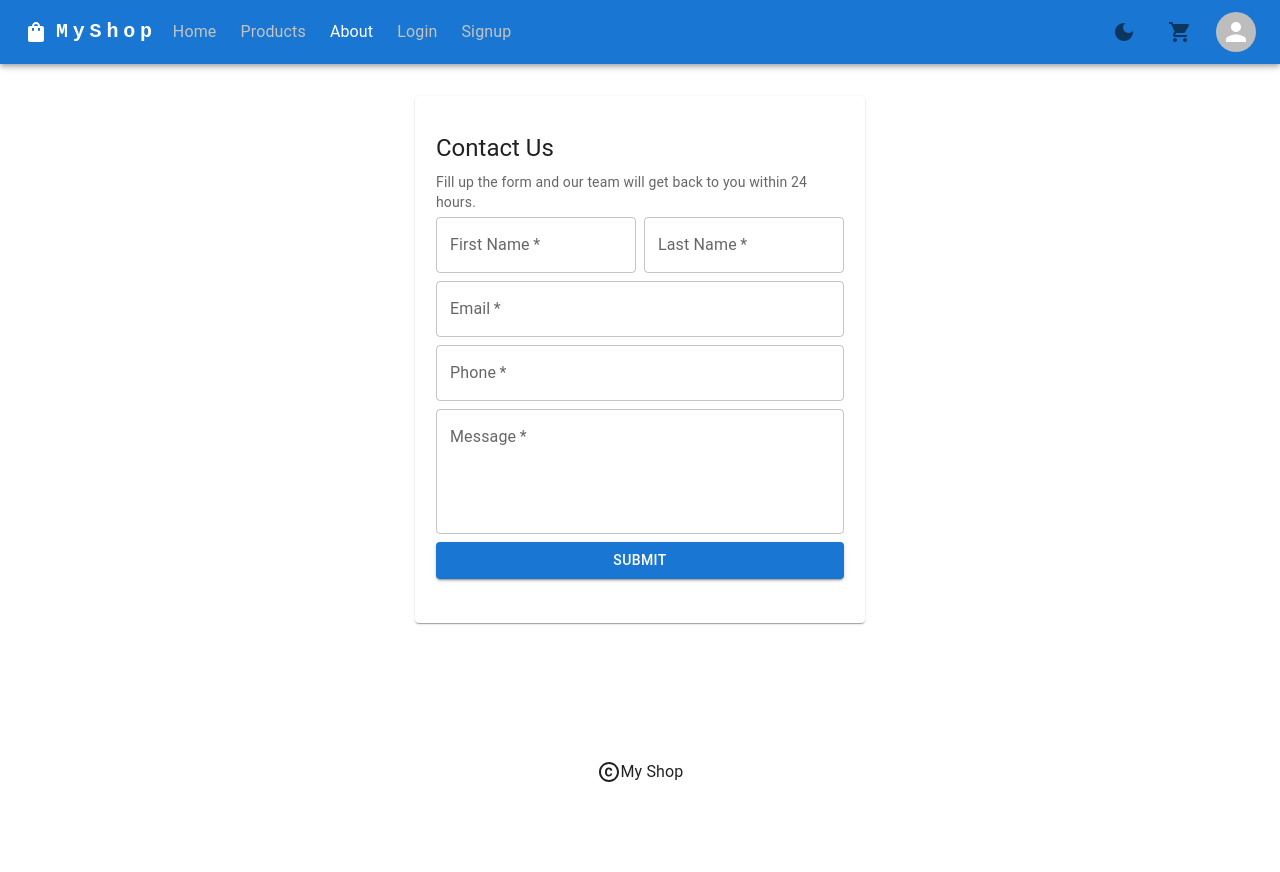
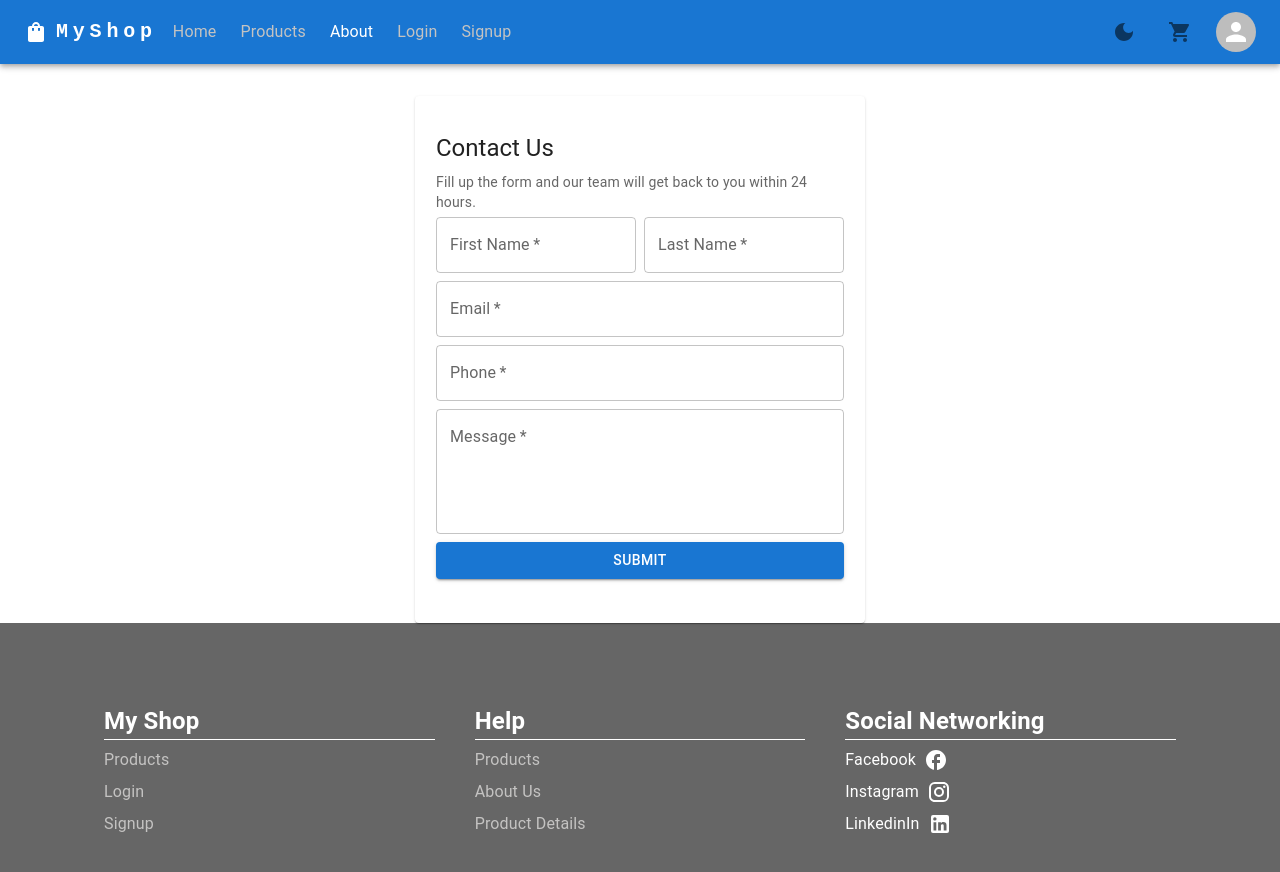
Before and after one commit to loctkaptech/my-shop-project4, a Next.js app: page /about in a window 1280 px wide. Shown: the top 872 px of the page. Before the commit the page ends 800 px from the top, so only its background shows below. Built offline with nearby package versions, Linux system fonts and the light colour scheme.

Commit message:
update footer from hao

```diff
--- a/src/layouts/MainLayout.js
+++ b/src/layouts/MainLayout.js
@@ -1,6 +1,6 @@
-import DarkModeIcon from '@mui/icons-material/DarkMode';
-import LightModeIcon from '@mui/icons-material/LightMode';
-import ShoppingCartIcon from '@mui/icons-material/ShoppingCart';
+import DarkModeIcon from "@mui/icons-material/DarkMode";
+import LightModeIcon from "@mui/icons-material/LightMode";
+import ShoppingCartIcon from "@mui/icons-material/ShoppingCart";
 import {
   AppBar,
   Avatar,
@@ -12,17 +12,24 @@ import {
   Toolbar,
   Tooltip,
   Typography,
-} from '@mui/material';
-import React, { useEffect, useState } from 'react';
+  Grid
+} from "@mui/material";
+import React, { useEffect, useState } from "react";
 
-import CopyrightIcon from '@mui/icons-material/Copyright';
-import MenuIcon from '@mui/icons-material/Menu';
-import ShoppingBagIcon from '@mui/icons-material/ShoppingBag';
-import { Container } from '@mui/system';
-import { useRouter } from 'next/router';
-import { SnackbarProvider } from 'notistack';
+import FacebookOutlinedIcon from '@mui/icons-material/FacebookOutlined';
+import InstagramIcon from '@mui/icons-material/Instagram';
+import TwitterIcon from '@mui/icons-material/Twitter';
+import LinkedInIcon from '@mui/icons-material/LinkedIn';
+import CopyrightIcon from "@mui/icons-material/Copyright";
+import MenuIcon from "@mui/icons-material/Menu";
+import ShoppingBagIcon from "@mui/icons-material/ShoppingBag";
+import { Container } from "@mui/system";
+import { useRouter } from "next/router";
+import { SnackbarProvider } from "notistack";
 
 import Link from 'components/Link';
+import { Stack } from '@mui/system';
+import { FacebookOutlined } from '@mui/icons-material';
 
 export const LayoutContext = React.createContext(null);
 
@@ -34,27 +41,27 @@ const MainLayout = ({ children, toggleTheme, mode }) => {
 
   const pages = [
     {
-      name: 'Home',
-      href: '/',
+      name: "Home",
+      href: "/",
     },
     {
-      name: 'Products',
-      href: '/products',
+      name: "Products",
+      href: "/products",
     },
     {
-      name: 'About',
-      href: '/about',
+      name: "About",
+      href: "/about",
     },
     {
-      name: 'Login',
-      href: '/login',
+      name: "Login",
+      href: "/login",
     },
     {
-      name: 'Signup',
-      href: '/signup',
+      name: "Signup",
+      href: "/signup",
     },
   ];
-  const settings = ['Profile'];
+  const settings = ["Profile"];
   const handleOpenNavMenu = (event) => {
     setAnchorElNav(event.currentTarget);
   };
@@ -71,7 +78,7 @@ const MainLayout = ({ children, toggleTheme, mode }) => {
   };
 
   useEffect(() => {
-    const itemsInCart = localStorage.getItem('items');
+    const itemsInCart = localStorage.getItem("items");
     if (itemsInCart) {
       setItemsInCart(JSON.parse(itemsInCart));
     }
@@ -79,59 +86,59 @@ const MainLayout = ({ children, toggleTheme, mode }) => {
   return (
     <SnackbarProvider maxSnack={3}>
       <Box
-        sx={{ display: 'flex', flexDirection: 'column', minHeight: '100vh' }}
+        sx={{ display: "flex", flexDirection: "column", minHeight: "100vh" }}
       >
-        <AppBar position='static'>
-          <Container maxWidth='xl'>
+        <AppBar position="static">
+          <Container maxWidth="xl">
             <Toolbar disableGutters>
               <ShoppingBagIcon
-                sx={{ display: { xs: 'none', md: 'flex' }, mr: 1 }}
+                sx={{ display: { xs: "none", md: "flex" }, mr: 1 }}
               />
               <Typography
-                variant='h6'
+                variant="h6"
                 noWrap
                 component={Link}
-                href='/'
+                href="/"
                 sx={{
                   mr: 2,
-                  display: { xs: 'none', md: 'flex' },
-                  fontFamily: 'monospace',
+                  display: { xs: "none", md: "flex" },
+                  fontFamily: "monospace",
                   fontWeight: 700,
-                  letterSpacing: '.3rem',
-                  color: 'inherit',
-                  textDecoration: 'none',
+                  letterSpacing: ".3rem",
+                  color: "inherit",
+                  textDecoration: "none",
                 }}
               >
                 MyShop
               </Typography>
 
-              <Box sx={{ flexGrow: 1, display: { xs: 'flex', md: 'none' } }}>
+              <Box sx={{ flexGrow: 1, display: { xs: "flex", md: "none" } }}>
                 <IconButton
-                  size='large'
-                  aria-label='account of current user'
-                  aria-controls='menu-appbar'
-                  aria-haspopup='true'
+                  size="large"
+                  aria-label="account of current user"
+                  aria-controls="menu-appbar"
+                  aria-haspopup="true"
                   onClick={handleOpenNavMenu}
-                  color='inherit'
+                  color="inherit"
                 >
                   <MenuIcon />
                 </IconButton>
                 <Menu
-                  id='menu-appbar'
+                  id="menu-appbar"
                   anchorEl={anchorElNav}
                   anchorOrigin={{
-                    vertical: 'bottom',
-                    horizontal: 'left',
+                    vertical: "bottom",
+                    horizontal: "left",
                   }}
                   keepMounted
                   transformOrigin={{
-                    vertical: 'top',
-                    horizontal: 'left',
+                    vertical: "top",
+                    horizontal: "left",
                   }}
                   open={Boolean(anchorElNav)}
                   onClose={handleCloseNavMenu}
                   sx={{
-                    display: { xs: 'block', md: 'none' },
+                    display: { xs: "block", md: "none" },
                   }}
                 >
                   {pages.map((page) => (
@@ -142,27 +149,27 @@ const MainLayout = ({ children, toggleTheme, mode }) => {
                 </Menu>
               </Box>
               <ShoppingBagIcon
-                sx={{ display: { xs: 'flex', md: 'none' }, mr: 1 }}
+                sx={{ display: { xs: "flex", md: "none" }, mr: 1 }}
               />
               <Typography
-                variant='h5'
+                variant="h5"
                 noWrap
                 component={Link}
-                href='/'
+                href="/"
                 sx={{
                   mr: 2,
-                  display: { xs: 'flex', md: 'none' },
+                  display: { xs: "flex", md: "none" },
                   flexGrow: 1,
-                  fontFamily: 'monospace',
+                  fontFamily: "monospace",
                   fontWeight: 700,
-                  letterSpacing: '.3rem',
-                  color: 'inherit',
-                  textDecoration: 'none',
+                  letterSpacing: ".3rem",
+                  color: "inherit",
+                  textDecoration: "none",
                 }}
               >
                 MyShop
               </Typography>
-              <Box sx={{ flexGrow: 1, display: { xs: 'none', md: 'flex' } }}>
+              <Box sx={{ flexGrow: 1, display: { xs: "none", md: "flex" } }}>
                 {pages.map((page) => (
                   <Box sx={{ mr: 3 }} key={page.name}>
                     <Link href={page.href}>{page.name}</Link>
@@ -171,51 +178,51 @@ const MainLayout = ({ children, toggleTheme, mode }) => {
               </Box>
               <IconButton
                 sx={{ mx: 1 }}
-                title={mode === 'dark' ? 'Turn on light' : 'Turn on dark'}
+                title={mode === "dark" ? "Turn on light" : "Turn on dark"}
                 onClick={toggleTheme}
               >
-                {mode === 'dark' ? (
-                  <LightModeIcon color='action' />
+                {mode === "dark" ? (
+                  <LightModeIcon color="action" />
                 ) : (
-                  <DarkModeIcon color='action' />
+                  <DarkModeIcon color="action" />
                 )}
               </IconButton>
 
               <IconButton
-                onClick={() => router.push('/cart')}
+                onClick={() => router.push("/cart")}
                 sx={{ mx: 1 }}
-                title='View your cart'
+                title="View your cart"
               >
-                <Badge badgeContent={itemsInCart.length} color='secondary'>
-                  <ShoppingCartIcon color='action' />
+                <Badge badgeContent={itemsInCart.length} color="secondary">
+                  <ShoppingCartIcon color="action" />
                 </Badge>
               </IconButton>
 
               <Box sx={{ flexGrow: 0, ml: 1 }}>
-                <Tooltip title='Open settings'>
+                <Tooltip title="Open settings">
                   <IconButton onClick={handleOpenUserMenu} sx={{ p: 0 }}>
-                    <Avatar alt='User Name' />
+                    <Avatar alt="User Name" />
                   </IconButton>
                 </Tooltip>
                 <Menu
-                  sx={{ mt: '45px' }}
-                  id='menu-appbar'
+                  sx={{ mt: "45px" }}
+                  id="menu-appbar"
                   anchorEl={anchorElUser}
                   anchorOrigin={{
-                    vertical: 'top',
-                    horizontal: 'right',
+                    vertical: "top",
+                    horizontal: "right",
                   }}
                   keepMounted
                   transformOrigin={{
-                    vertical: 'top',
-                    horizontal: 'right',
+                    vertical: "top",
+                    horizontal: "right",
                   }}
                   open={Boolean(anchorElUser)}
                   onClose={handleCloseUserMenu}
                 >
                   {settings.map((setting) => (
                     <MenuItem key={setting} onClick={handleCloseUserMenu}>
-                      <Typography textAlign='center'>{setting}</Typography>
+                      <Typography textAlign="center">{setting}</Typography>
                     </MenuItem>
                   ))}
                 </Menu>
@@ -241,10 +248,10 @@ const MainLayout = ({ children, toggleTheme, mode }) => {
                 xl: 0,
               },
               width: {
-                xl: '1440px',
+                xl: "1440px",
               },
               mx: {
-                xl: 'auto',
+                xl: "auto",
               },
             }}
           >
@@ -252,16 +259,107 @@ const MainLayout = ({ children, toggleTheme, mode }) => {
           </Box>
         </LayoutContext.Provider>
 
-        <Box sx={{ p: 2 }}>
+        <Box>
           <footer>
             <Box
-              sx={{
-                display: 'flex',
-                alignItems: 'center',
-                justifyContent: 'center',
-              }}
+              px={{ xs: 3, sm: 10 }}
+              py={{ xs: 5, sm: 10 }}
+              bgcolor="text.secondary"
+              color="white"
             >
-              <CopyrightIcon /> <Typography>My Shop</Typography>
+              <Container maxWidth="lg">
+                <Grid container spacing={5}>
+                  <Grid item xs={12} sm={4}>
+                    <Box borderBottom={1}>
+                      <Box
+                        component="h2"
+                        sx={{
+                          m: 0,
+                        }}
+                      >
+                        My Shop
+                      </Box>
+                    </Box>
+                    <Box mt={1}>
+                      <Link href="/" color="inherit">
+                        Products
+                      </Link>
+                    </Box>
+                    <Box mt={1}>
+                      <Link href="/" color="inherit">
+                        Login
+                      </Link>
+                    </Box>
+                    <Box mt={1}>
+                      <Link href="/" color="inherit">
+                        Signup
+                      </Link>
+                    </Box>
+                  </Grid>
+                  <Grid item xs={12} sm={4}>
+                    <Box borderBottom={1}>
+                      <Box
+                        component="h2"
+                        sx={{
+                          m: 0,
+                        }}
+                      >
+                        Help
+                      </Box>
+                    </Box>
+                    <Box mt={1}>
+                      <Link href="/" color="inherit">
+                        Products
+                      </Link>
+                    </Box>
+                    <Box mt={1}>
+                      <Link href="/" color="inherit">
+                        About Us
+                      </Link>
+                    </Box>
+                    <Box mt={1}>
+                      <Link href="/" color="inherit">
+                        Product Details
+                      </Link>
+                    </Box>
+                  </Grid>
+                  <Grid item xs={12} sm={4}>
+                    <Box borderBottom={1}>
+                      <Box
+                        component="h2"
+                        sx={{
+                          m: 0,
+                        }}
+                      >
+                        Social Networking
+                      </Box>
+                    </Box>
+
+                    <Stack direction="row" spacing={1} mt={1}>
+                      <Box>
+                        <Typography color="inherit">Facebook</Typography>
+                      </Box>
+                      <FacebookOutlinedIcon color="inherit">
+                        Facebook
+                      </FacebookOutlinedIcon>
+                    </Stack>
+                    <Stack direction="row" spacing={1} mt={1}>
+                      <Box>
+                        <Typography color="inherit">Instagram</Typography>
+                      </Box>
+                      <InstagramIcon color="inherit">Instagram</InstagramIcon>
+                    </Stack>
+
+                    <Stack direction="row" spacing={1} mt={1}>
+                      <Box>
+                        <Typography color="inherit">LinkedinIn</Typography>
+                      </Box>
+
+                      <LinkedInIcon color="inherit">LinkedInIcon</LinkedInIcon>
+                    </Stack>
+                  </Grid>
+                </Grid>
+              </Container>
             </Box>
           </footer>
         </Box>
```
